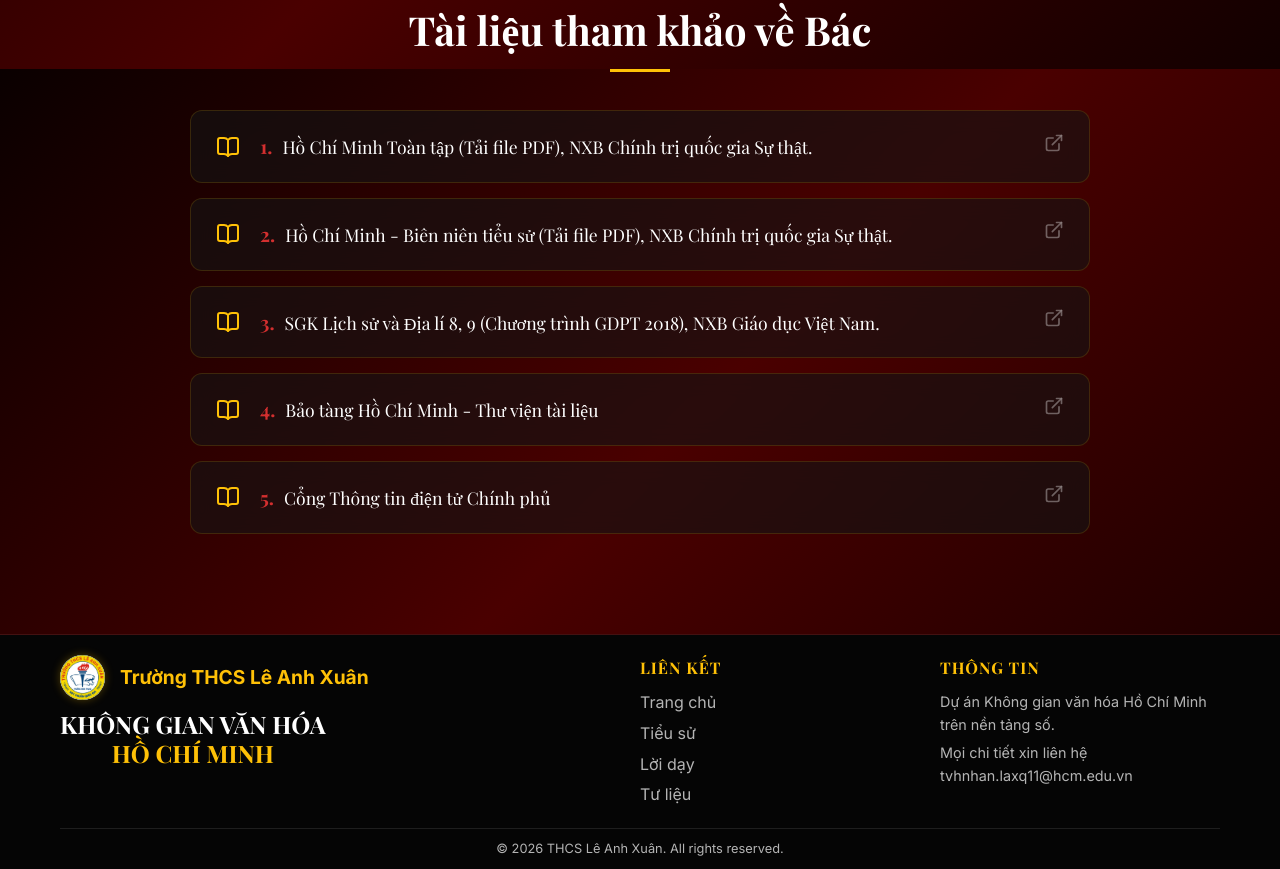
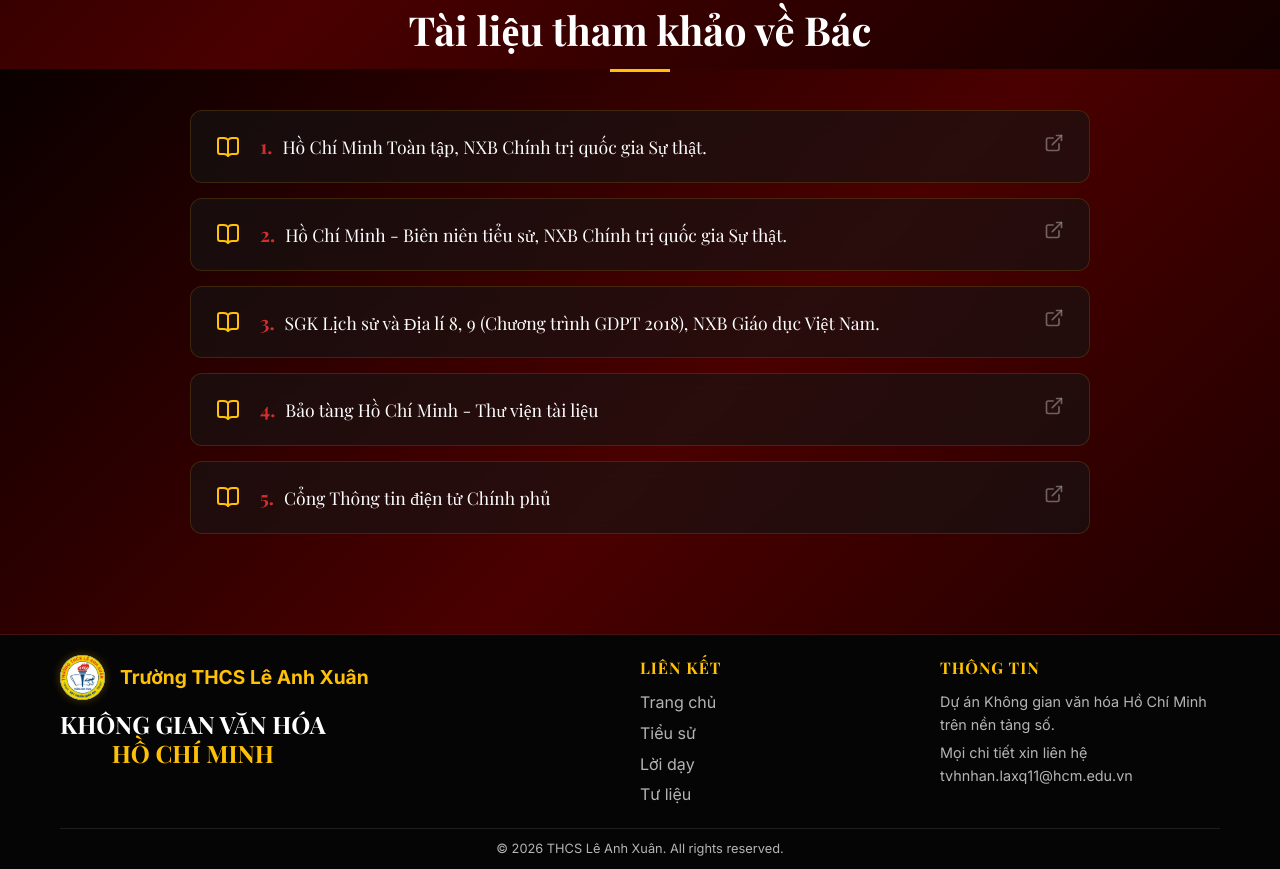
Before and after one commit to formype/lax-kgvhhcm, a React (Vite) app: page / in a window 1280 px wide. Shown: the part 7131-8000 px from the top of the page. Built offline with nearby package versions, Linux system fonts and the light colour scheme; no server answers; the database is empty; a web font is replaced by a local one.

Commit message:
Update links and remove PDF text

```diff
--- a/src/components/References.jsx
+++ b/src/components/References.jsx
@@ -5,12 +5,12 @@ import './References.css';
 
 const references = [
   {
-    title: "Hồ Chí Minh Toàn tập (Tải file PDF), NXB Chính trị quốc gia Sự thật.",
-    link: "https://www.google.com/search?q=%22H%E1%BB%93+Ch%C3%AD+Minh+to%C3%A0n+t%E1%BA%ADp%22+filetype%3Apdf"
+    title: "Hồ Chí Minh Toàn tập, NXB Chính trị quốc gia Sự thật.",
+    link: "https://stbook.vn/home_product/home_topic_item/30?topic=S%C3%A1ch%20c%E1%BB%A7a%20Ch%E1%BB%A7%20t%E1%BB%8Bch%20H%E1%BB%93%20Ch%C3%AD%20Minh"
   },
   {
-    title: "Hồ Chí Minh - Biên niên tiểu sử (Tải file PDF), NXB Chính trị quốc gia Sự thật.",
-    link: "https://www.google.com/search?q=%22H%E1%BB%93+Ch%C3%AD+Minh+Bi%C3%AAn+ni%C3%AAn+ti%E1%BB%83u+s%E1%BB%AD%22+filetype%3Apdf"
+    title: "Hồ Chí Minh - Biên niên tiểu sử, NXB Chính trị quốc gia Sự thật.",
+    link: "https://hochiminh.vn/cuoc-doi-su-nghiep/bien-nien-tieu-su-ho-chi-minh"
   },
   {
     title: "SGK Lịch sử và Địa lí 8, 9 (Chương trình GDPT 2018), NXB Giáo dục Việt Nam.",
```
